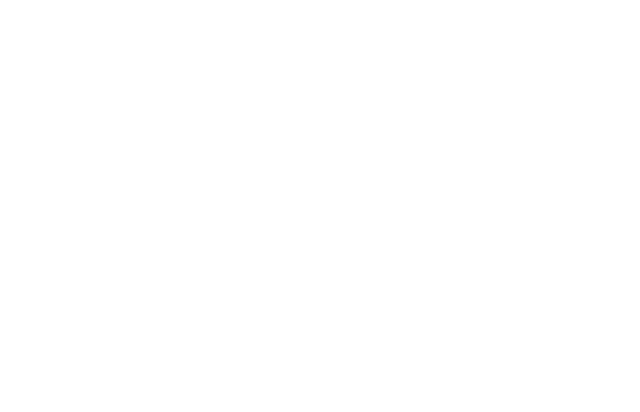
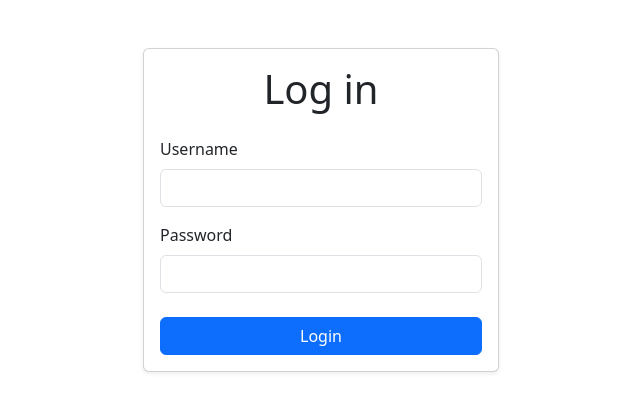
Before and after one commit to Carepred009/the-blog-project, a Vue app in the folder frontend/blogprojectvue/: page /login in a window 1280 px wide. Before the commit this address had no page. Shown: the top 412 px of the page, without its empty margins (319-959 px from the left). Built offline with nearby package versions, Linux system fonts and the light colour scheme.

Commit message:
Login Vue + DRF token

```diff
--- a/frontend/blogprojectvue/src/main.js
+++ b/frontend/blogprojectvue/src/main.js
@@ -17,7 +17,7 @@
 
     //Registering the component globally with the tag name 'post-content'
     //This allows <post-content></post-content> to be used anywhere in the app.
-//app.component('post-content', getContent)
+    //app.component('post-content', getContent)
     // Integrates the Vue Router plugin into the application
 app.use(router)
     // Mounts the entire application to the HTML element with the ID 'app'
--- a/frontend/blogprojectvue/src/router/index.js
+++ b/frontend/blogprojectvue/src/router/index.js
@@ -14,6 +14,10 @@
 // This component will be used as the home page
 import post_display from "../views/post_display.vue"
 
+//import the login.vue
+//this component will be use for login
+import login from "../views/login.vue"
+
 const router = createRouter({
           // Configure router to use HTML5 history mode
             // This removes the # from URLs
@@ -25,6 +29,14 @@
         name: 'home',                 // Unique name for this route
         component: post_display,        // Vue component that will render for this route
         props: true                       // Allow route params to be passed as props to the component
+    },
+
+    {           // use this url path to display login.vue
+        path: "/login/",
+        name: "login",     //Vue component that will render for this route
+        component: login,     //  // Allow route params to be passed as props to the component
+        props: true
+
     },
 
     //{
@@ -45,5 +57,32 @@
 
   ],
 })
-               // Export the router so it can be used in main.js
+
+
+
+
+// This function runs BEFORE every route change in the app
+router.beforeEach((to, from, next) => {
+
+  // Get the access token from browser storage
+  // If user is logged in, this token exists
+  const token = localStorage.getItem("access");
+
+  // Check:
+  // 1. User is NOT going to the login page
+  // 2. User does NOT have an access token
+  if (to.path !== "/login" && !token) {
+
+    // If both conditions are true:
+    // Force the user to go to the login page
+    next("/login");
+
+  } else {
+
+    // Otherwise:
+    // Allow navigation to continue normally
+    next();
+  }
+});
+                     // Export the router so it can be used in main.js
 export default router
--- /dev/null
+++ b/frontend/blogprojectvue/src/views/Login.vue
@@ -0,0 +1,99 @@
+<template>
+  <div class="container mt-5">
+    <div class="row justify-content-center">
+      <div class="col-md-6 col-lg-4">
+        <div class="card shadow-sm">
+          <div class="card-body">
+            <h1 class="card-title text-center mb-4">Log in</h1>
+
+            <form @submit.prevent="loginUser">
+              <div class="mb-3">
+                <label for="usernameInput" class="form-label">Username</label>
+                <input
+                  type="text"
+                  class="form-control"
+                  id="usernameInput"
+                  v-model="login.username"
+                  required
+                />
+              </div>
+
+              <div class="mb-4">
+                <label for="passwordInput" class="form-label">Password</label>
+                <input
+                  type="password"
+                  class="form-control"
+                  id="passwordInput"
+                  v-model="login.password"
+                  required
+                />
+              </div>
+
+              <div class="d-grid gap-2">
+                <button type="submit" class="btn btn-primary">
+                  Login
+                </button>
+              </div>
+            </form>
+
+            <p v-if="errorMessage" class="text-danger mt-3 mb-0 text-center">
+              {{ errorMessage }}
+            </p>
+          </div>
+        </div>
+      </div>
+    </div>
+  </div>
+</template>
+
+<script>
+    // Imports the configured axios instance (likely includes the base URL)
+import api from "../axios.js";
+
+export default {
+        // Start of the Vue component definition
+  data() {
+            // Defines the reactive data properties for the component
+    return {
+            // Object to hold the form input values (username and password)
+      login: {
+        username: "",       // Initial state for the username input
+        password: "",       // Initial state for the password input
+      },
+      errorMessage: "",     // Initial state for displaying login errors
+    };
+  },
+
+  methods: {    // Defines methods (functions) available to the component
+
+    async loginUser() {     // Async function to handle the form submission and API call
+
+            // Start of the error-handling block for the API call
+     try {
+                // Makes a POST request to the /api/token/ endpoint with the login object (username/password)
+                // Awaits the response, which should contain the JWT tokens
+        const response = await api.post("/api/token/", this.login);
+
+                     // clear form
+        this.login.username = "";         // Clears the username input after a successful login
+        this.login.password = "";       // Clears the password input after a successful login
+
+        // save tokens
+        localStorage.setItem("access", response.data.access);     // Saves the access token to the browser's local storage
+        localStorage.setItem("refresh", response.data.refresh);    // Saves the refresh token to the browser's local storage
+
+        console.log(response.data);     // Logs the API response data to the console (for debugging)
+
+        this.$router.push("/");         // Uses Vue Router to navigate the user to the home page (/)
+
+      } catch (error) {                 // Logs the detailed error object to the console
+        console.error(error);           // Catches any error that occurred during the `try` block (e.g., bad network, 401 Unauthorized)
+
+        this.errorMessage = "Invalid Username or Password!";  // Sets the user-friendly error message to be displayed in the template
+
+      }
+    },
+  },
+
+};
+</script>
--- a/frontend/blogprojectvue/src/views/Registration.vue
+++ b/frontend/blogprojectvue/src/views/Registration.vue
@@ -136,6 +136,7 @@
         alert('Error')
       }
     },
+
   },
 };
 </script>
```
Also changed, not shown: 2 other files (tests, documents, lock files or other folders).
